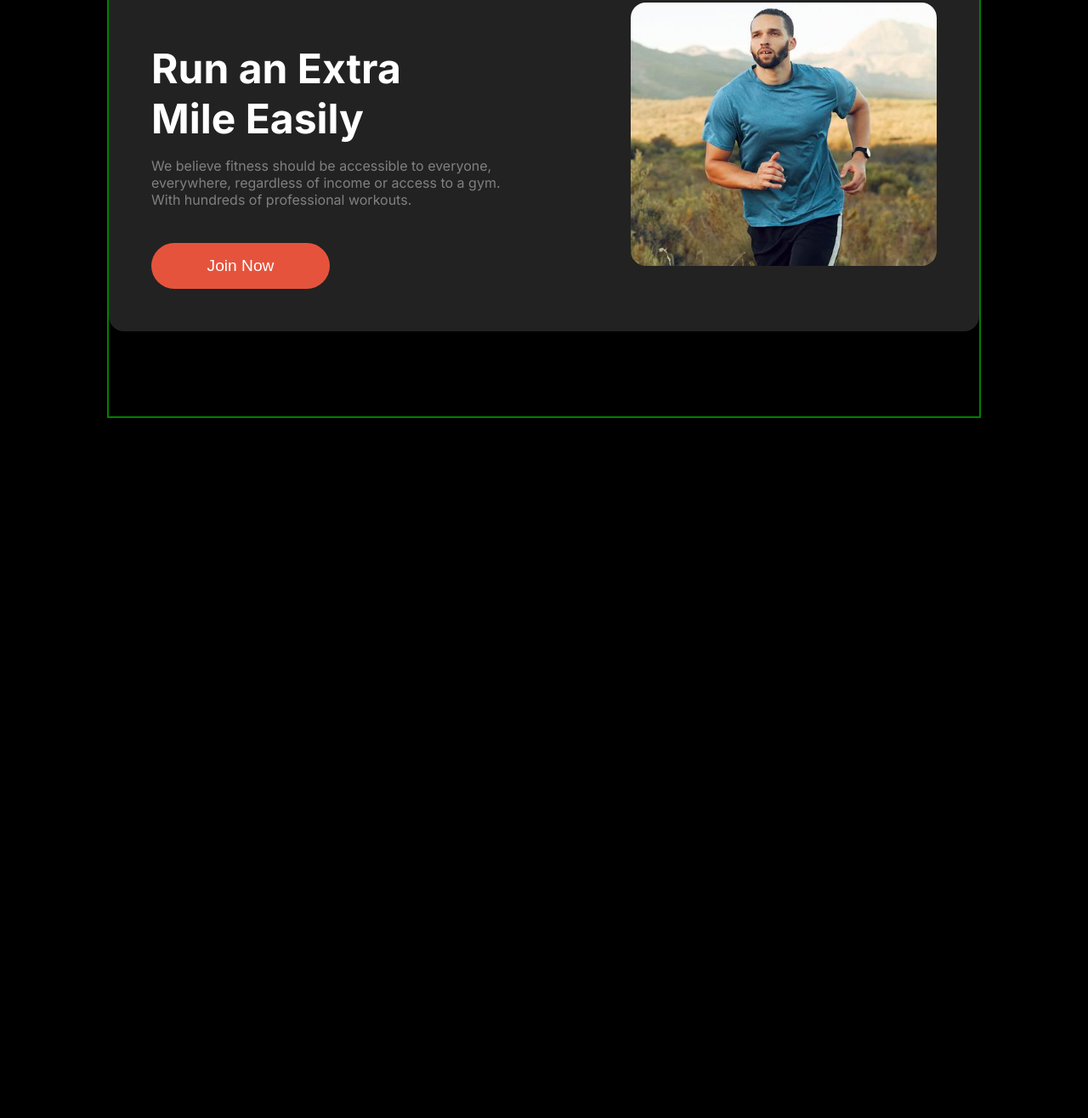
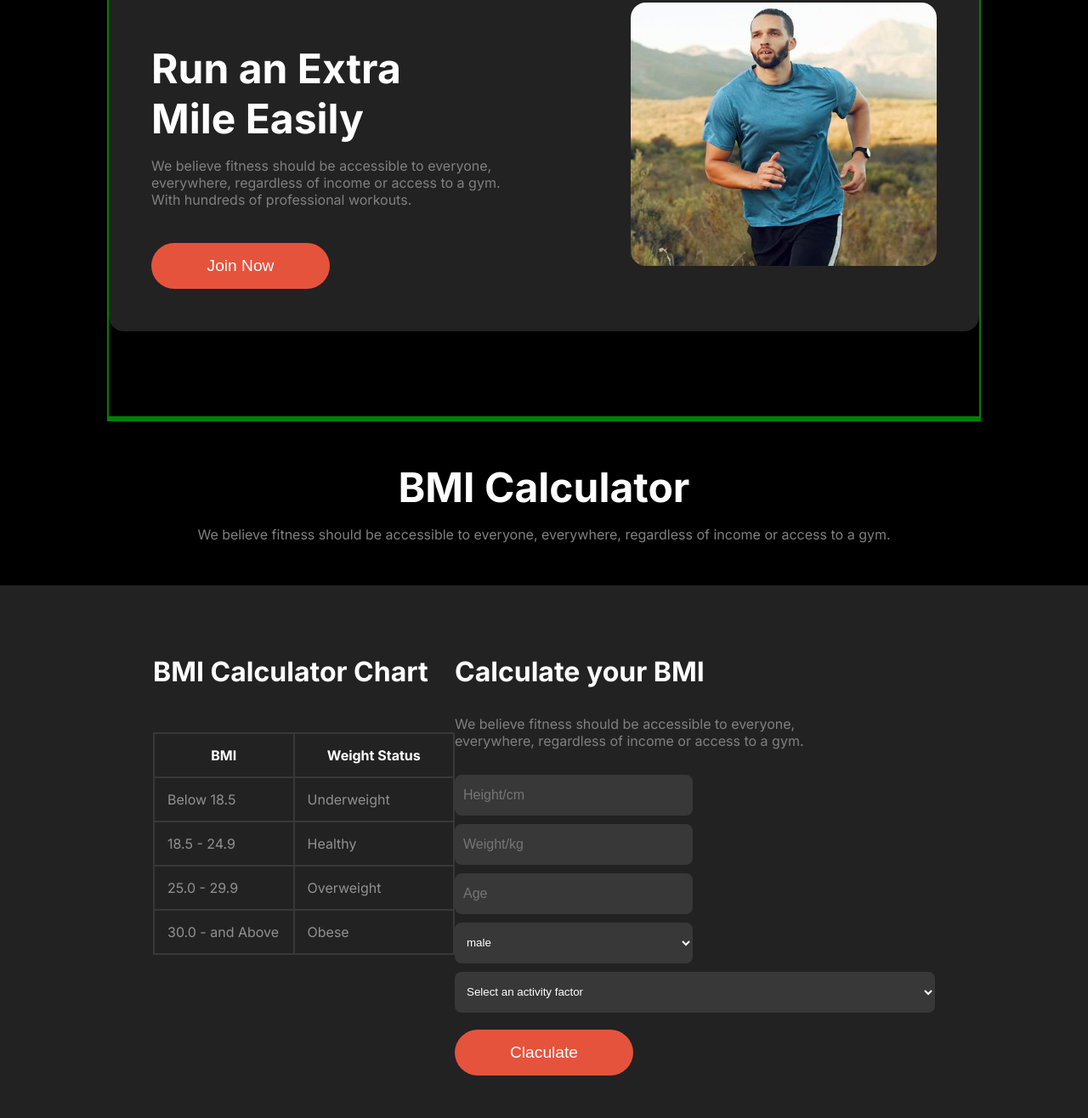
Before and after one commit to ar-sayem/A2-fitness-gym, a plain HTML site: page index.html in a window 1280 px wide. Shown: the part 1608-2924 px from the top of the page at 85% size. Before the commit the page ends 2100 px from the top, so only its background shows below. Drawn offline with Linux system fonts and the light colour scheme; a web font is replaced by a local one.

Commit message:
added bmi section

```diff
--- a/index.html
+++ b/index.html
@@ -39,7 +39,7 @@
         </div>
      </section>
      <!-- banner section end -->
-      <!-- chamge habit section start -->
+      <!-- change habit section start -->
      <section id="habit" class=" container">
         <div class="habit-description-container">
          <h3 class=" habit-title font-2">Change Your Habits</h3>
@@ -70,7 +70,7 @@
         </div>
      </section>
 
-       <!-- ....run extramile section start... -->
+       <!-- ....run extra mile section start... -->
        <section  id="run" class="container">
         <div class="run-container">
             <div class="run-description">
@@ -80,12 +80,50 @@
                 <button class="btn-primary-1 run-btn" >Join Now</button>
             </div>
 
-                <!-- <img class="run-img"  src="./images/run.jpg" alt="" width="400px" height="310px"> -->
                  <img class="run-img"  src="./assets/run.jpg" alt="">
             </div>
 
      </section>
-      <!-- ....run extramile section end... -->
+      <!-- ....run extra mile section end... -->
+       <!-- exercises section start -->
+       <section id="Exercises" class="container">
+
+       </section>
+       <!-- exercises section end -->
+
+       <!-- ....BMI section start...... -->
+       <section id="BMI" class="">
+
+        <div class="bmi-title-container"> <h3 class="bmi-title font-2">BMI Calculator</h3>
+         <p class="font-3">We believe fitness should be accessible to everyone, everywhere, regardless of income or access to a gym.</p></div>
+
+         <div class="table-container">
+             <div >
+                 <h3 class="table-title font-4 ">BMI Calculator Chart</h3><br>
+                 <table class="table">
+                     <tr><th>BMI</th><th>Weight Status</th></tr>
+                     <tr><td>Below 18.5</td><td>Underweight</td></tr>
+                     <tr><td>18.5 - 24.9</td><td>Healthy</td></tr>
+                     <tr><td>25.0 - 29.9</td><td>Overweight</td></tr>
+                     <tr><td>30.0 - and Above</td><td>Obese</td></tr>
+                 </table>
+             </div>
+
+            <div class="table2">
+                    <h3 class="form-title font-4">Calculate your BMI</h3>
+                     <p class="font-3">We believe fitness should be accessible to everyone,<br> everywhere, regardless of income or access to a gym. </p>
+
+               <div class="form">
+                <div class=""> <input class="input" type=" text" placeholder="Height/cm"><input class="input"  type="text"  placeholder="Weight/kg"><br></div>
+                 <input class="input"  type=" text" placeholder="Age"><select class="select1"><option  value="">male</option>
+              <option value="">Female</option><option value=""></option>other</select><br>
+                 <select  class="select2" name="" id="activity" ><option value="">Select an activity factor</option></select>
+               </div>
+               <button class="btn-primary-1">Claculate</button>
+
+         </div>
+        </section>
+        <!-- ........BMI section end ........-->
 
 
 </header>
--- a/style/style.css
+++ b/style/style.css
@@ -33,6 +33,11 @@ body{
 .font-3{
     font-size: 1rem;
     color: rgb(128,128,128);
+}
+.font-4{
+    font-size: 2rem;
+
+
 }
 .btn-primary-1{
     background-color:rgba(230,83,60,1.000) ;
@@ -218,3 +223,84 @@ body{
   object-fit:none;
   object-position: 68% 32%;
 }
+
+
+
+
+/* ............BMI section............. */
+#BMI{
+    width: 100%;
+    margin: 0 auto;
+
+
+}
+
+.bmi-title-container{
+    text-align: center;
+    margin-bottom: 50px;
+    background-color: black;
+}
+.bmi-title{
+    margin-bottom: 10px;
+}
+
+.table-container{
+     background-color:#222222 ;
+    width:auto;
+   padding: 50px 180PX;
+   display: flex;
+   justify-content: space-between;
+}
+
+
+.table{
+    border-collapse: collapse;
+}
+.table th,td{
+    height: 3rem;
+    width: 15rem;
+
+    border: 2px solid #383838;
+
+}
+.table td{
+    padding-left: 15px;
+    color: rgba(255, 255, 255, 0.5);
+}
+
+
+.form{
+    margin-top: 30px;
+    margin-bottom: 20px;
+}
+
+.input{
+    height: 48px;
+    width: 280px;
+    border-radius: 8px;
+    padding: 10px;
+    border: none;
+    margin-bottom: 10px;
+    margin-right: 7px;
+    background-color: #383838;
+    color: white;
+    font-size: 1rem;
+    box-sizing: border-box;
+}
+.select1{height: 48px;
+width: 280px;
+border: none;
+padding: 10px 20px 10px 10px;
+border-radius: 8px;
+margin-bottom: 10px ;
+background-color: #383838;
+color: white;
+}
+
+
+.select2{height: 48px; border: none;
+    width: 565px;
+    padding: 10px;
+    border-radius: 8px;
+    background-color: #383838;  color: white;
+}
```
